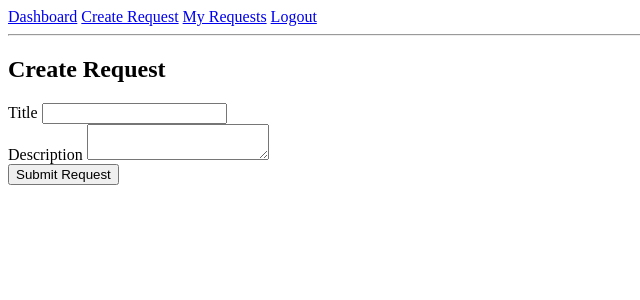
After one commit to JohnMartin0301/InfraQue, a Flask app: page /requests/new in a window 1280 px wide. The commit adds this page. Shown: the top 300 px of the page, without its empty margins (0-640 px from the left). Run offline with Flask 3, Linux system fonts and the light colour scheme; the visitor is signed in with stand-in values (Sample User, id 1).

Commit message:
Complete Phase 3 - Request Management System

```diff
--- /dev/null
+++ b/app/requests/forms.py
@@ -0,0 +1,8 @@
+from flask_wtf import FlaskForm
+from wtforms import StringField, TextAreaField, SubmitField
+from wtforms.validators import DataRequired
+
+class RequestForm(FlaskForm):
+    title = StringField('Title', validators=[DataRequired()])
+    description = TextAreaField('Description', validators=[DataRequired()])
+    submit = SubmitField('Submit Request')
--- a/app/requests/routes.py
+++ b/app/requests/routes.py
@@ -1,7 +1,49 @@
-from flask import Blueprint
+from flask import Blueprint, render_template, redirect, url_for, session, flash
+from ..extensions import db
+from ..models import Request
+from .forms import RequestForm
 
 requests_bp = Blueprint('requests', __name__)
 
 @requests_bp.route("/requests")
-def requests_home():
-    return "Requests page"
+def my_requests():
+    if "user_id" not in session:
+        return redirect(url_for("auth.login"))
+
+    user_requests = Request.query.filter_by(user_id=session["user_id"]).all()
+
+    return render_template("my_requests.html", requests=user_requests)
+
+@requests_bp.route("/requests/new", methods=["GET", "POST"])
+def create_request():
+    if "user_id" not in session:
+        return redirect(url_for("auth.login"))
+
+    form = RequestForm()
+
+    if form.validate_on_submit():
+        title = form.title.data
+        description = form.description.data
+
+        new_request = Request(title=title, description=description, user_id=session["user_id"])
+
+        db.session.add(new_request)
+        db.session.commit()
+
+        flash("Request created successfully", "success")
+        return redirect(url_for("requests.my_requests"))
+
+    return render_template("create_request.html", form=form)
+
+@requests_bp.route("/requests/<int:request_id>")
+def request_detail(request_id):
+    if "user_id" not in session:
+        return redirect(url_for("auth.login"))
+
+    req = Request.query.get_or_404(request_id)
+
+    if req.user_id != session["user_id"]:
+        flash("Access denied", "danger")
+        return redirect(url_for("requests.my_requests"))
+
+    return render_template("request_detail.html", request=req)
--- a/app/templates/base.html
+++ b/app/templates/base.html
@@ -7,13 +7,19 @@
 
 <nav>
     {% if session.get("user_id") %}
+
         <!-- ✅ LOGGED IN -->
         <a href="{{ url_for('main.dashboard') }}">Dashboard</a>
+        <a href="{{ url_for('requests.create_request') }}">Create Request</a>
+        <a href="{{ url_for('requests.my_requests') }}">My Requests</a>
         <a href="{{ url_for('auth.logout') }}">Logout</a>
+
     {% else %}
+
         <!-- ❌ GUEST -->
         <a href="{{ url_for('auth.login') }}">Login</a>
         <a href="{{ url_for('auth.register') }}">Register</a>
+
     {% endif %}
 </nav>
 
--- /dev/null
+++ b/app/templates/create_request.html
@@ -0,0 +1,18 @@
+{% extends "base.html" %}
+
+{% block title %}Create Request{% endblock %}
+
+{% block content %}
+
+<h2>Create Request</h2>
+
+<form method="POST">
+    {{ form.hidden_tag() }}
+    {{ form.title.label }} {{ form.title }}
+    <br>
+    {{ form.description.label }} {{ form.description }}
+    <br>
+    {{ form.submit }}
+</form>
+
+{% endblock %}
```
Also changed, not shown: app/models.py (+9 -0 lines), app/templates/my_requests.html (added, +19 -0 lines), app/templates/request_detail.html (added, +14 -0 lines), CHANGELOG.md.
